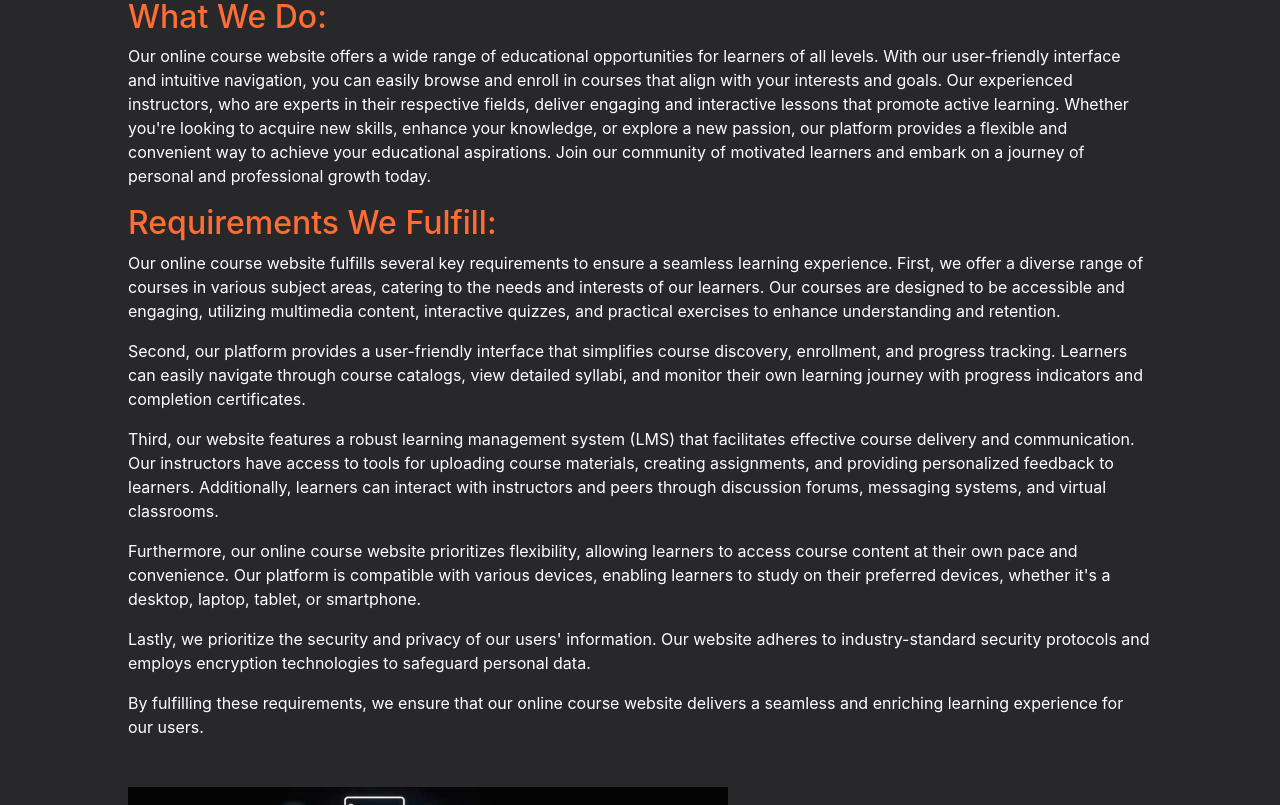
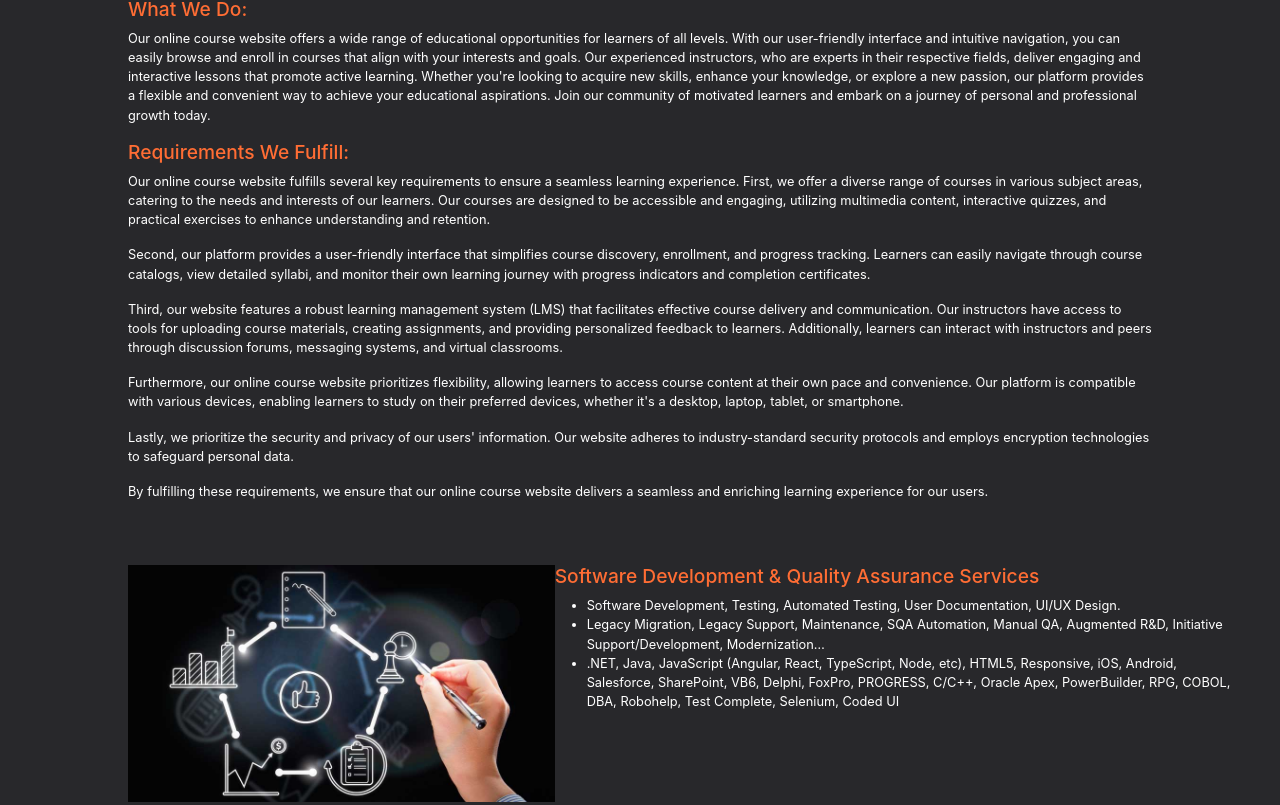
Before and after one commit to zohaibabdullah1/Training-Management-System, a React (Create React App) app: page /about in a window 1280 px wide. Shown: the part 415-1220 px from the top of the page. Built offline with nearby package versions, Linux system fonts and the light colour scheme.

Commit message:
Debugging And CSS

```diff
--- a/src/AboutUs.js
+++ b/src/AboutUs.js
@@ -1,76 +1,121 @@
-import React from 'react'
-import NavComp from './NavBrandComp';
-// import { Link } from "react-router-dom";
-import NavBarComponent from './NavBar';
-import Footer from './Footer';
-import flex_img from './Images/aboutus flex.jpeg';
+import React from "react";
+import NavComp from "./NavBrandComp";
+import NavBarComponent from "./NavBar";
+import Footer from "./Footer";
+import flex_img from "./Images/aboutus flex.jpeg";
+// import './AboutUs.css'; // Import the CSS file for styling
 
 function AboutUs() {
   return (
     <>
-    <div className='contact_bg'>
-
-      {<NavComp />}
-      <div className='aboutus_bg'>
-        <div className='main-container'>
+      <div className="contact_bg">
+        <NavComp />
+        <div className="aboutus_bg">
+          <div className="main-container">
             <NavBarComponent />
           </div>
-        <h1 className='contats_h '> About Us</h1>
-
+          <h1 className="contats_h">About Us</h1>
         </div>
-      {/* <div className="arrow">
-    <Link to='/home'><i class='fas fa-chevron-circle-left back-arrow'></i></Link>
-      </div> */}
-
-      <div className='aboutUs'>
-        <h2 className='coler'>What We Do:</h2>
-        <p className='about-para'>
-          Our online course website offers a wide range of educational opportunities for learners of all levels. With our user-friendly interface and intuitive navigation, you can easily browse and enroll in courses that align with your interests and goals. Our experienced instructors, who are experts in their respective fields, deliver engaging and interactive lessons that promote active learning. Whether you're looking to acquire new skills, enhance your knowledge, or explore a new passion, our platform provides a flexible and convenient way to achieve your educational aspirations. Join our community of motivated learners and embark on a journey of personal and professional growth today.
+        <div className="aboutUs">
+          <h2 className="coler">What We Do:</h2>
+          <p className="about-para">
+            Our online course website offers a wide range of educational
+            opportunities for learners of all levels. With our user-friendly
+            interface and intuitive navigation, you can easily browse and enroll
+            in courses that align with your interests and goals. Our experienced
+            instructors, who are experts in their respective fields, deliver
+            engaging and interactive lessons that promote active learning.
+            Whether you're looking to acquire new skills, enhance your
+            knowledge, or explore a new passion, our platform provides a
+            flexible and convenient way to achieve your educational aspirations.
+            Join our community of motivated learners and embark on a journey of
+            personal and professional growth today.
           </p>
-        <h2 className='coler'>Requirements We Fulfill:</h2>
-        <p className='about-para'>
-        Our online course website fulfills several key requirements to ensure a seamless learning experience. First, we offer a diverse range of courses in various subject areas, catering to the needs and interests of our learners. Our courses are designed to be accessible and engaging, utilizing multimedia content, interactive quizzes, and practical exercises to enhance understanding and retention.
-        </p>
-        <p>Second, our platform provides a user-friendly interface that simplifies course discovery, enrollment, and progress tracking. Learners can easily navigate through course catalogs, view detailed syllabi, and monitor their own learning journey with progress indicators and completion certificates.</p>
-        <p>
-        Third, our website features a robust learning management system (LMS) that facilitates effective course delivery and communication. Our instructors have access to tools for uploading course materials, creating assignments, and providing personalized feedback to learners. Additionally, learners can interact with instructors and peers through discussion forums, messaging systems, and virtual classrooms.
+          <h2 className="coler">Requirements We Fulfill:</h2>
+          <p className="about-para">
+            Our online course website fulfills several key requirements to
+            ensure a seamless learning experience. First, we offer a diverse
+            range of courses in various subject areas, catering to the needs and
+            interests of our learners. Our courses are designed to be accessible
+            and engaging, utilizing multimedia content, interactive quizzes, and
+            practical exercises to enhance understanding and retention.
           </p>
           <p>
-        Furthermore, our online course website prioritizes flexibility, allowing learners to access course content at their own pace and convenience. Our platform is compatible with various devices, enabling learners to study on their preferred devices, whether it's a desktop, laptop, tablet, or smartphone.
-        </p>
-
-        <p>
-        Lastly, we prioritize the security and privacy of our users' information. Our website adheres to industry-standard security protocols and employs encryption technologies to safeguard personal data.
+            Second, our platform provides a user-friendly interface that
+            simplifies course discovery, enrollment, and progress tracking.
+            Learners can easily navigate through course catalogs, view detailed
+            syllabi, and monitor their own learning journey with progress
+            indicators and completion certificates.
           </p>
           <p>
-        By fulfilling these requirements, we ensure that our online course website delivers a seamless and enriching learning experience for our users.
+            Third, our website features a robust learning management system
+            (LMS) that facilitates effective course delivery and communication.
+            Our instructors have access to tools for uploading course materials,
+            creating assignments, and providing personalized feedback to
+            learners. Additionally, learners can interact with instructors and
+            peers through discussion forums, messaging systems, and virtual
+            classrooms.
           </p>
-        <div className='about_flex'>
-          <div className='col-sm-5'>
+          <p>
+            Furthermore, our online course website prioritizes flexibility,
+            allowing learners to access course content at their own pace and
+            convenience. Our platform is compatible with various devices,
+            enabling learners to study on their preferred devices, whether it's
+            a desktop, laptop, tablet, or smartphone.
+          </p>
+          <p>
+            Lastly, we prioritize the security and privacy of our users'
+            information. Our website adheres to industry-standard security
+            protocols and employs encryption technologies to safeguard personal
+            data.
+          </p>
+          <p>
+            By fulfilling these requirements, we ensure that our online course
+            website delivers a seamless and enriching learning experience for
+            our users.
+          </p>
+          <div className="about_flex">
+            <div className="col-sm-5">
               <img
                 alt=""
                 src={flex_img}
-              width="600"
-              height=""
-              className="d-inline-block align-top"
+//                 srcset="
+//   image-300x300.jpg   768w,
+//   image-150x150.jpg  320w,
+//   image-100x100.jpg   240w,
+// "
+                // className="d-inline-block align-top"
               />
             </div>
-          <div className='col-sm-7 list_spacing'>
-            <h2 className='coler'>Software Development & Quality Assurance Services</h2>
+            <div className="col-sm-8 list_spacing">
+              <h2 className="coler">
+                Software Development & Quality Assurance Services
+              </h2>
               <ul>
-              <li>Software Development, Testing, Automated Testing, User Documentation, UI/UX Design.</li>
-              <li>Legacy Migration, Legacy Support, Maintenance, SQA Automation, Manual QA, Augmented R&D, Initiative Support/Development, Modernization…</li>
-              <li>.NET, Java, JavaScript (Angular, React, TypeScript, Node, etc), HTML5, Responsive, iOS, Android, Salesforce, SharePoint, VB6, Delphi, FoxPro, PROGRESS, C/C++, Oracle Apex, PowerBuilder, RPG, COBOL, DBA, Robohelp, Test Complete, Selenium, Coded UI</li>
+                <li>
+                  Software Development, Testing, Automated Testing, User
+                  Documentation, UI/UX Design.
+                </li>
+                <li>
+                  Legacy Migration, Legacy Support, Maintenance, SQA Automation,
+                  Manual QA, Augmented R&D, Initiative Support/Development,
+                  Modernization…
+                </li>
+                <li>
+                  .NET, Java, JavaScript (Angular, React, TypeScript, Node,
+                  etc), HTML5, Responsive, iOS, Android, Salesforce, SharePoint,
+                  VB6, Delphi, FoxPro, PROGRESS, C/C++, Oracle Apex,
+                  PowerBuilder, RPG, COBOL, DBA, Robohelp, Test Complete,
+                  Selenium, Coded UI
+                </li>
               </ul>
             </div>
           </div>
         </div>
-
-      <div>
         <Footer />
-      </div>
       </div>
     </>
   );
 }
+
 export default AboutUs;
--- a/src/Footer.js
+++ b/src/Footer.js
@@ -5,7 +5,7 @@ function Footer(){
     return(
 
         <>
-        <div>
+        <div className='footer-body'>
 
         <div className='fotter_bg'>
         <div className='col-sm-4 fotter_main'>
@@ -30,8 +30,6 @@ function Footer(){
             <img
               alt=""
               src={gmaps}
-              width="350px"
-              height="150px"
               className="d-inline-block align-top p_margin"
             />
 
--- a/src/StudentPortal.js
+++ b/src/StudentPortal.js
@@ -43,6 +43,7 @@ const App = () => {
     { img: reactjs, Iname: "Mr. Aram", heading: "ReactJS", pageSrc: "/enroll" },
     { img: nodejs, Iname: "Mr. Jonas", heading: "NodeJS", pageSrc: "/enroll" },
   ];
+
 
   const enrolled_course = [
     { img: title, Iname: "Mr. Jack", heading: "PHP", pageSrc: "/enroll" },
--- a/src/index.css
+++ b/src/index.css
@@ -1,3 +1,8 @@
+* {
+  box-sizing: border-box;
+  margin: 0;
+  padding: 0;
+}
 .App {
   text-align: center;
 }
@@ -132,27 +137,42 @@ hr {
   color: #00bda6;
 }
 
-.Catlogs {
-  width: 75%;
+.col1 {
+  display: grid;
+  grid-template-columns: repeat(auto-fit, minmax(250px, 1fr));
+  gap: 30px;
+  max-width: 80%;
   margin: auto;
   /* border: #00bda6 1px solid; */
+  box-shadow: 0px 0px 30px 1px rgb(227, 227, 227);
+  border-radius: 15px;
+  margin: auto;
+  margin-top: 3rem;
+  padding: 5rem;
+}
+.Catlog-Para {
+  font-size: 0.85rem;
+  margin: 1rem;
+}
+
+.Catlogs {
+  margin: auto;
+
   /* padding: 4rem; */
+  /* width: 70%; */
   /* box-shadow: 0px 0px 30px 1px rgb(227, 227, 227); */
-  border-radius: 15px;
-  margin-top: 4rem;
+
+  margin: auto;
+  margin-top: 5rem;
 }
 
 .cat-cards {
-  width: 90%;
-  margin: auto;
-  /* border: 1px red solid; */
-  box-shadow: 0px 0px 20px 1px rgb(234, 234, 234);
-  /* border: 1px solid rgb(234, 234, 234); */
-  border-radius: 20px;
-  font-size: 14px;
-  border: none;
-  /* margin: 1rem; */
-  /* padding: 1rem; */
+  width: 18rem;
+  height: 18rem;
+  background-color: #f5f5f5;
+  border-radius: 8px;
+  padding: 20px;
+  max-width: 100%;
 }
 .cat-img {
   height: 13rem;
@@ -169,16 +189,6 @@ hr {
   font-size: 13px;
   background-color: rgb(255, 135, 88);
   border: none;
-}
-.col1 {
-  /* border: #00bda6 1px solid; */
-  display: flex;
-  margin: 4rem 0rem 4rem 0rem;
-
-  /* height: 2px; */
-}
-.Catlog-Para {
-  font-size: 0.85rem;
 }
 
 .Reset-Form {
@@ -254,7 +264,6 @@ code {
 .main-container {
   /* border: #00bda6 1px solid; */
   width: 70%;
-  /* border: #00bda6 3px solid; */
   margin: auto;
 }
 
@@ -532,10 +541,15 @@ code {
 
 /* ####################################################################################################### */
 .aboutUs {
+  font-size: 1vw;
   width: 80%;
   text-align: left;
   margin: auto;
   margin-top: 4%;
+}
+.aboutUs h2 {
+  /* border: #0056b3 solid; */
+  font-size: 1.5vw;
 }
 
 .about_color {
@@ -543,13 +557,13 @@ code {
 }
 
 .about_flex {
-  display: flex;
+  display: inline-flex;
   margin: 3rem 0rem;
 }
 
 .list_spacing {
-  margin: 2rem 0rem;
-  width: 40%;
+  /* margin: 2rem 0rem; */
+  /* width:¿ 40%; */
 }
 
 .ContactUs {
@@ -722,7 +736,7 @@ code {
   height: 20rem;
 }
 
-.courses_bg{
+.courses_bg {
   background-image: url("./Images/courses_bg.jpg");
   background-size: cover;
   width: 100%;
@@ -738,6 +752,7 @@ code {
 
 .lms_home {
   background-color: rgb(40, 40, 43);
+  /* border: #0056b3 solid; */
   color: white;
 }
 
@@ -760,17 +775,22 @@ code {
 }
 
 .latest_flex {
-  display: flex;
-
-  width: 80%;
+  /* border: #0056b3 solid; */
+  display: grid;
+  grid-template-columns: repeat(auto-fit, minmax(250px, 1fr));
+  gap: 10px;
+  max-width: 70%;
   margin: auto;
+  margin-bottom: 3rem;
   color: white;
   text-align: center;
-  margin-bottom: 2rem;
   justify-content: center;
 }
 
 .lms_card {
+  /* border: #0056b3 solid; */
+  width: 13rem;
+  height: 15rem;
   box-shadow: 0 4px 8px 0;
   margin: 1rem 1rem;
   background-color: white;
@@ -833,19 +853,20 @@ code {
 .admin-dashboard-main {
   text-align: left;
   /* border: #007bff solid; */
-  width: 70%;
-  margin: 7rem auto;
+  width: 90%;
+  height: 690px;
+  margin: auto;
   margin-bottom: 3rem;
 }
 .admin-dashboard {
-  display: flex;
+  display: grid;
+  grid-template-columns: repeat(auto-fit, minmax(250px, 1fr));
+  gap: 10px;
+  max-width: 70%;
   /* border: #0056b3 solid; */
-  width: 100%;
   margin: auto;
   color: white;
   text-align: center;
-  margin-bottom: 2rem;
-  /* padding-top: 10rem; */
   justify-content: center;
 }
 .admin-dashboard h5 {
@@ -1011,64 +1032,62 @@ code {
   border-radius: 5px;
   font-weight: 500;
   font-size: 18px;
-
 }
 
-.contact_bg{
+.contact_bg {
   color: white;
-  background-color:rgb(40,40,43);
+  /* width: 100%; */
+  background-color: rgb(40, 40, 43);
 }
 
-.contact_flex{
-  display: flex;
+.contact_flex {
+  display: inline-flex;
   margin: 4rem 0rem;
 }
-.contact_heading{
+.contact_heading {
   text-align: center;
   margin-bottom: 2rem;
 }
 
-.contact_left{
+.contact_left {
   text-align: left;
   margin: auto;
 }
 
-.inner_left{
+.inner_left {
   width: 70%;
   margin: auto;
 }
-.inner_right{
+.inner_right {
   width: 60%;
   margin: auto;
   margin-top: 5rem;
 }
 
-.contact_right{
+.contact_right {
   text-align: left;
 }
 
-.textfield_align{
+.textfield_align {
   width: 22rem;
   background-color: #ccc;
 }
 
-.submit_btn{
+.submit_btn {
   color: white;
-  background-color: rgb(255,109,52);
+  background-color: rgb(255, 109, 52);
   width: 6rem;
   height: 2.5rem;
 }
-.submit_btn:hover{
-  color: rgb(255,109,52);
+.submit_btn:hover {
+  color: rgb(255, 109, 52);
   background-color: white;
-  border: 2px solid rgb(255,109,52);
+  border: 2px solid rgb(255, 109, 52);
 }
 
-.course_bg{
-  background-color:rgb(40,40,43);
-
+.course_bg {
+  background-color: rgb(40, 40, 43);
 }
-
 
 .quiz-submission-page {
   text-align: center;
@@ -1093,7 +1112,7 @@ code {
 }
 .quiz-submission-page .see-results-btn {
   display: inline-block;
-  background-color: #00bda6;;
+  background-color: #00bda6;
   color: #fff;
   padding: 10px 20px;
   text-decoration: none;
@@ -1103,30 +1122,28 @@ code {
 }
 
 .quiz-submission-page .see-results-btn:hover {
-  background-color: #33d2bf;;
+  background-color: #33d2bf;
 }
 
-.sub-select
-{
+.sub-select {
   /* width: 3rem; */
   /* margin: 1rem 0 1rem 23.5rem; */
   margin-bottom: 1rem;
 }
 
-
-.course_table{
+.course_table {
   width: 90%;
   margin: auto;
   margin-top: 2rem;
 }
 
-.update_btn{
+.update_btn {
   background-color: #00bda6;
-  color:#fff;
+  color: #fff;
   font-size: 16px;
   border: 1px solid #00bda6;
 }
-.update_btn:hover{
+.update_btn:hover {
   background-color: #fff;
   color: #00bda6;
   font-size: 16px;
@@ -1134,39 +1151,55 @@ border: 1px solid #00bda6;
   /* margin-right: 5px; */
 }
 
-.delete_btn{
-  background-color:rgb(255,109,52);
+.delete_btn {
+  background-color: rgb(255, 109, 52);
   color: rgb(255, 255, 255);
   font-size: 16px;
-  border: 1px solid rgb(255,109,52);
-
+  border: 1px solid rgb(255, 109, 52);
 }
 
-.delete_btn:hover{
+.delete_btn:hover {
   background-color: rgb(255, 255, 255);
-  color: rgb(255,109,52);
+  color: rgb(255, 109, 52);
   font-size: 16px;
   /* margin: 1rem; */
-  border: 1px solid rgb(255,109,52);
+  border: 1px solid rgb(255, 109, 52);
 }
 
-.add_btn{
-  background-color:#00bda6;
+.add_btn {
+  background-color: #00bda6;
   border-radius: 10px;
   font-size: 16px;
   height: 40px;
 }
 
-.add_btn:hover{
-  background-color:#fff;
-  color:  #00bda6;
+.add_btn:hover {
+  background-color: #fff;
+  color: #00bda6;
   border: 1px solid #00bda6;
   border-radius: 10px;
   font-size: 16px;
   height: 40px;
 }
 
-.add_btn:active{
-  background-color:#fff;
-  color:  #00bda6;
+.add_btn:active {
+  background-color: #fff;
+  color: #00bda6;
 }
+
+/* ############################################################################# */
+
+.about_flex img {
+  max-width: 100%;
+  max-height: 100%;
+  height: auto;
+  width: auto;
+  object-fit: contain;
+}
+.footer_spacing img {
+  /* border: #0056b3 solid; */
+  max-width: 45%;
+  height: auto;
+  width: auto;
+  object-fit: contain;
+}
```
Also changed, not shown: src/Admin.js (+2 -19 lines), src/Card.js (+7 -12 lines), src/Enrollement.js (+24 -4 lines), src/Home.js (+16 -1 lines). Lines whose indentation alone changed are shown as unchanged.
